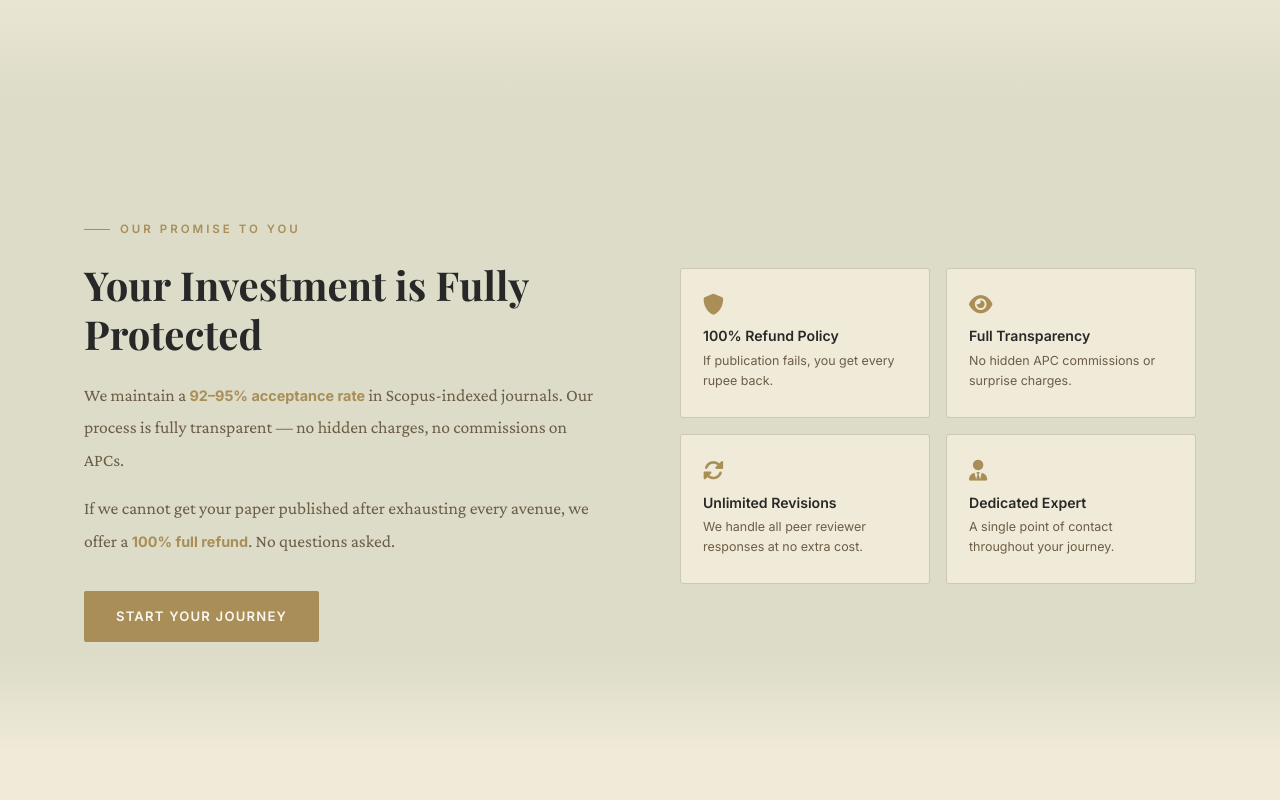
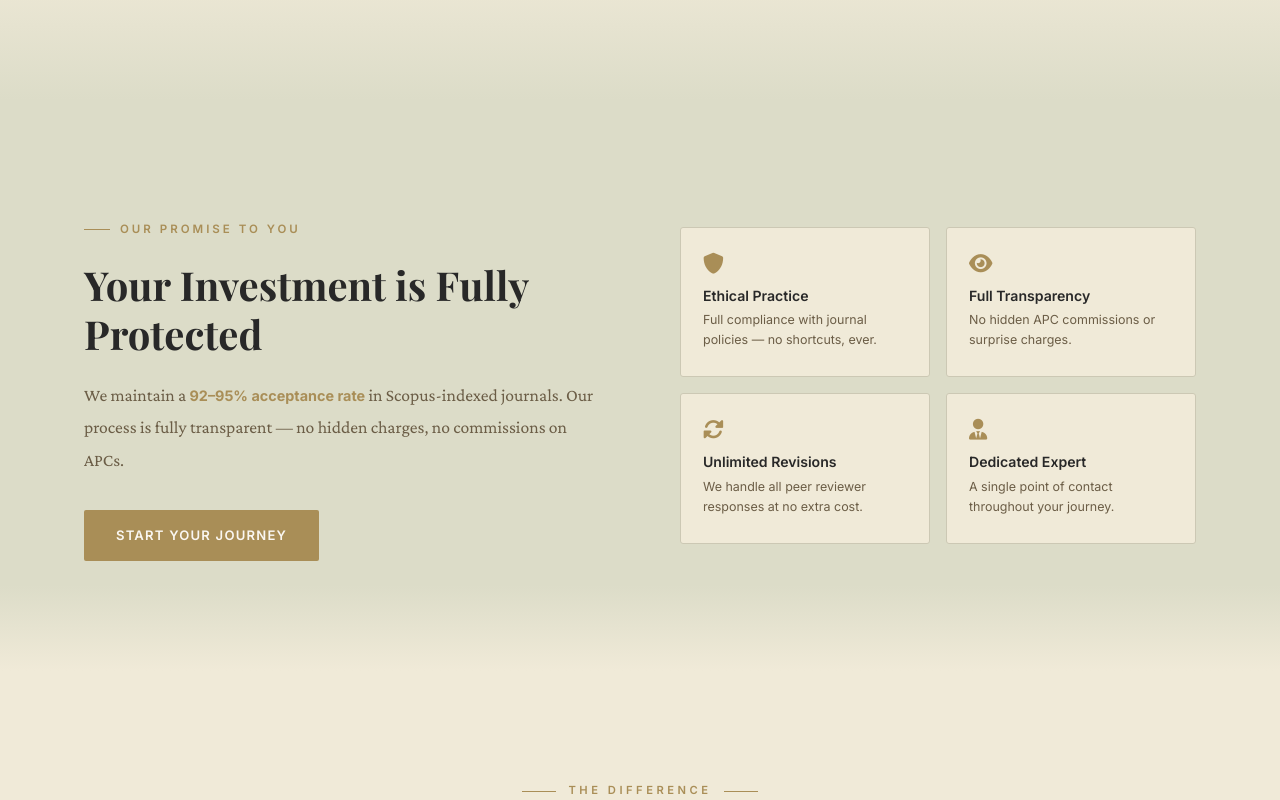
Before and after one commit to ryoikitenkaai/Scopus-Sphere, a plain HTML site: page index.html in a window 1280 px wide. Shown: the part 2000-2800 px from the top of the page. Drawn offline with nearby package versions, Linux system fonts and the light colour scheme; a web font is replaced by a local one.

Commit message:
Remove all refund mentions from site

```diff
--- a/index.html
+++ b/index.html
@@ -45,7 +45,6 @@
             </div>
             <div class="hero-trust">
                 <div class="hero-trust-item"><i class="fas fa-check-circle"></i> 92–95% Acceptance Rate</div>
-                <div class="hero-trust-item"><i class="fas fa-check-circle"></i> 100% Refund Guarantee</div>
                 <div class="hero-trust-item"><i class="fas fa-check-circle"></i> No Hidden Charges</div>
             </div>
         </div>
@@ -131,14 +130,13 @@
                     <div class="overline">Our Promise to You</div>
                     <h2>Your Investment is Fully Protected</h2>
                     <p>We maintain a <span class="highlight">92–95% acceptance rate</span> in Scopus-indexed journals. Our process is fully transparent — no hidden charges, no commissions on APCs.</p>
-                    <p>If we cannot get your paper published after exhausting every avenue, we offer a <span class="highlight">100% full refund</span>. No questions asked.</p>
                     <a href="Contact/" class="btn-primary">Start Your Journey</a>
                 </div>
                 <div class="value-right reveal">
                     <div class="v-item">
                         <i class="fas fa-shield-alt"></i>
-                        <h4>100% Refund Policy</h4>
-                        <p>If publication fails, you get every rupee back.</p>
+                        <h4>Ethical Practice</h4>
+                        <p>Full compliance with journal policies — no shortcuts, ever.</p>
                     </div>
                     <div class="v-item">
                         <i class="fas fa-eye"></i>
@@ -179,7 +177,6 @@
                     <div class="cmp-cell"><i class="fas fa-check"></i><span><strong>Curated, scope-matched</strong> Scopus &amp; WoS journal shortlists</span></div>
                     <div class="cmp-cell"><i class="fas fa-check"></i><span><strong>Zero APC commissions</strong> — ever, no markups, no surprises</span></div>
                     <div class="cmp-cell"><i class="fas fa-check"></i><span><strong>Unlimited revisions</strong> until your paper is accepted</span></div>
-                    <div class="cmp-cell"><i class="fas fa-check"></i><span><strong>100% full refund</strong> if publication fails, no questions asked</span></div>
                     <div class="cmp-cell"><i class="fas fa-check"></i><span><strong>Clear milestones</strong> and a dedicated point of contact throughout</span></div>
                 </div>
 
@@ -190,7 +187,6 @@
                     <div class="cmp-cell cmp-lbl"><i class="fas fa-search"></i><span>Journal Shortlisting</span></div>
                     <div class="cmp-cell cmp-lbl"><i class="fas fa-receipt"></i><span>APC Transparency</span></div>
                     <div class="cmp-cell cmp-lbl"><i class="fas fa-sync-alt"></i><span>Revision Support</span></div>
-                    <div class="cmp-cell cmp-lbl"><i class="fas fa-shield-alt"></i><span>Refund Policy</span></div>
                     <div class="cmp-cell cmp-lbl"><i class="fas fa-comments"></i><span>Communication</span></div>
                 </div>
 
@@ -204,7 +200,6 @@
                     <div class="cmp-cell"><i class="fas fa-times"></i><span>Generic journal lists with little or no personalised guidance</span></div>
                     <div class="cmp-cell"><i class="fas fa-times"></i><span>Hidden commission layers added on top of the journal APC</span></div>
                     <div class="cmp-cell"><i class="fas fa-times"></i><span>Limited revision rounds or charged as expensive add-ons</span></div>
-                    <div class="cmp-cell"><i class="fas fa-times"></i><span>No refund or only partial refund buried in fine print</span></div>
                     <div class="cmp-cell"><i class="fas fa-times"></i><span>Vague timelines, poor updates, and hard-to-reach support</span></div>
                 </div>
 
@@ -352,7 +347,7 @@
                         <i class="fas fa-plus faq-icon"></i>
                     </button>
                     <div class="faq-answer">
-                        While the final decision rests with the journal's editorial board, our expert-guided approach maintains a 92–95% acceptance rate. If we cannot secure publication after exhausting all options, we offer a full refund.
+                        While the final decision rests with the journal's editorial board, our expert-guided approach maintains a 92–95% acceptance rate across Scopus and WoS indexed journals.
                     </div>
                 </div>
                 <div class="faq-item">
```
